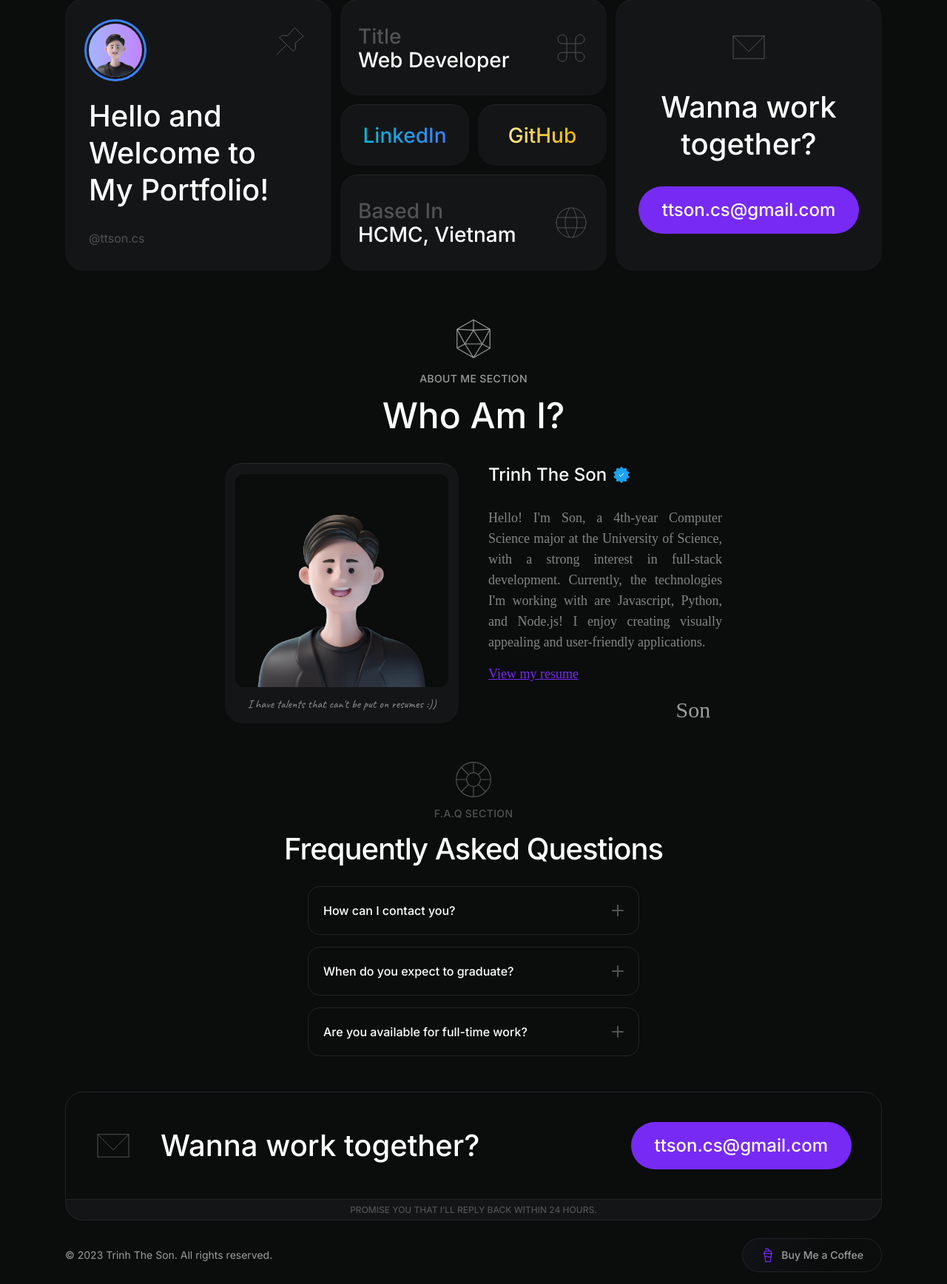
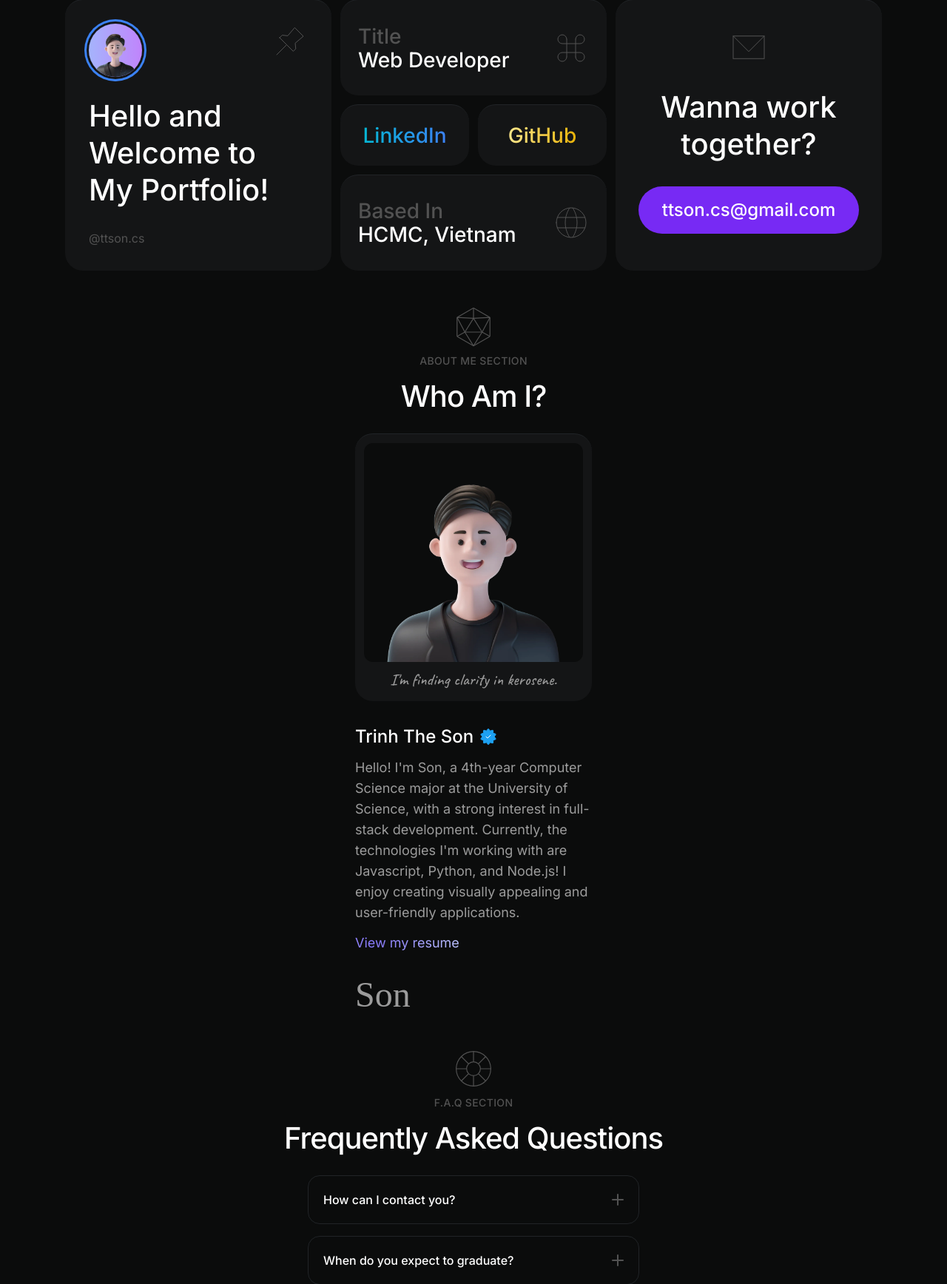
Before and after one commit to ttsoncs/Django-Portfolio-2023, a Django app: page / in a window 1280 px wide. Shown: the part 82-1818 px from the top of the page at 74% size. Run offline with Django 4.2, Linux system fonts and the light colour scheme; some libraries are stand-ins or nearby versions; some web fonts are replaced.

Commit message:
Update about section

```diff
--- a/static/js/_base.js
+++ b/static/js/_base.js
@@ -5,10 +5,10 @@ const e2 = document.querySelector('#n2')
 const e3 = document.querySelector('#n3')
 const e4 = document.querySelector('#n4')
 
-const a1 = annotate(e1, { type: 'box', color: '#FF218C', strokeWidth: '1.5' })
-const a2 = annotate(e2, { type: 'box', color: '#FFD800', strokeWidth: '1.5' })
-const a3 = annotate(e3, { type: 'box', color: '#21B1FF', strokeWidth: '1.5' })
-const a4 = annotate(e4, { type: 'underline', color: '#525252', strokeWidth: '1.5', iterations: 1, animate: false, padding: -5 })
+const a1 = annotate(e1, { type: 'underline', color: '#FF218C', strokeWidth: '1.5' })
+const a2 = annotate(e2, { type: 'underline', color: '#FFD800', strokeWidth: '1.5' })
+const a3 = annotate(e3, { type: 'underline', color: '#21B1FF', strokeWidth: '1.5' })
+const a4 = annotate(e4, { type: 'underline', color: '#9c9c9c', strokeWidth: '1', iterations: 1, animate: false, padding: -5 })
 
 const ag = annotationGroup([a1, a2, a3]);
 ag.show();
--- a/templates/_base.html
+++ b/templates/_base.html
@@ -20,8 +20,7 @@
         <link rel="preconnect" href="https://fonts.gstatic.com" crossorigin />
         <link href="https://fonts.googleapis.com/css2?family=Caveat:wght@500&family=Inter:wght@300;400;500;600;700&family=Manrope:wght@200;300;400;500;600;700&family=Albert+Sans:wght@500&display=swap"
               rel="stylesheet" />
-        <link href="https://fonts.cdnfonts.com/css/watford" rel="stylesheet" />
-        <link href="https://fonts.cdnfonts.com/css/grestelan" rel="stylesheet" />
+        <link href="https://fonts.cdnfonts.com/css/nathaly-couple" rel="stylesheet">
     </head>
     <body class="bg-custom-black overflow-x-hidden !scroll-smooth">
         {% include 'navbar.html' %}
--- a/templates/about.html
+++ b/templates/about.html
@@ -1,13 +1,39 @@
 {% load static %}
-<section class="grid max-w-2xl grid-cols-2 grid-rows-3 gap-10 mx-auto mt-16">
+<section class="mx-auto mt-12 grid max-w-sm grid-cols-1 space-y-5 px-8">
+  <div class="col-span-1 flex w-full flex-col items-center space-y-2">
+    <svg class="h-10 w-10 md:h-14 md:w-14" viewBox="0 0 24 24" stroke-width="0.5" fill="none" xmlns="http://www.w3.org/2000/svg" color="#525252">
+      <path d="M11.7 1.173a.6.6 0 01.6 0l8.926 5.154a.6.6 0 01.3.52v10.307a.6.6 0 01-.3.52L12.3 22.826a.6.6 0 01-.6 0l-8.926-5.154a.6.6 0 01-.3-.52V6.847a.6.6 0 01.3-.52L11.7 1.174z" stroke="#525252" stroke-width="0.5" stroke-linecap="round" stroke-linejoin="round"></path>
+      <path d="M17 15H7l5-8 5 8z" stroke="#525252" stroke-width="0.5" stroke-linecap="round" stroke-linejoin="round"></path>
+      <path d="M2.5 6.5L12 7M2.5 6.5L7 15M21.5 6.5L17 15M21.5 6.5L12 7V1M21.5 17.5L17 15M2.5 17.5L7 15M7 15l5 8 5-8" stroke="#525252" stroke-width="0.5" stroke-linejoin="round"></path>
+    </svg>
+    <p class="text-gray-text-light font-['Inter'] text-sm font-medium tracking-wide">ABOUT ME SECTION</p>
+    <div class="text-center font-['Inter'] text-[1.75rem] font-medium tracking-tight text-white md:text-[2.5rem]">Who Am I?</div>
+  </div>
+  <div class="border-gray-border bg-gray-bg col-span-1 flex flex-col items-center justify-between space-y-2 rounded-3xl border-t p-3">
+    <img src="{% static 'images/avatar.webp' %}" alt="" class="bg-custom-black rounded-xl" />
+    <p class="text-gray-text items-end font-['Caveat'] text-[1.375rem]">I'm finding clarity in kerosene.</p>
+  </div>
+  <div class="col-span-1 flex flex-col justify-between space-y-3">
+    <div class="mt-3 flex items-center space-x-2">
+      <p class="font-['Inter'] text-2xl font-medium text-white">Trinh The Son</p>
+      <svg width="24px" height="24px" stroke-width="1" viewBox="0 0 24 24" fill="#1da1f2" xmlns="http://www.w3.org/2000/svg" color="#000000">
+        <path d="M11.528 1.6a.6.6 0 01.944 0l1.809 2.3a.6.6 0 00.635.207l2.815-.798a.6.6 0 01.764.554l.11 2.925a.6.6 0 00.393.54l2.747 1.01a.6.6 0 01.292.897l-1.63 2.431a.6.6 0 000 .668l1.63 2.431a.6.6 0 01-.292.897l-2.747 1.01a.6.6 0 00-.392.54l-.111 2.925a.6.6 0 01-.764.554l-2.815-.798a.6.6 0 00-.636.206L12.473 22.4a.6.6 0 01-.944 0L9.72 20.1a.6.6 0 00-.635-.207l-2.815.798a.6.6 0 01-.764-.554l-.11-2.925a.6.6 0 00-.393-.54l-2.747-1.01a.6.6 0 01-.292-.897l1.63-2.431a.6.6 0 000-.668l-1.63-2.431a.6.6 0 01.292-.897l2.747-1.01a.6.6 0 00.392-.54l.111-2.925a.6.6 0 01.764-.554l2.815.798A.6.6 0 009.72 3.9L11.53 1.6z" stroke="#1da1f2" stroke-width="1"></path>
+        <path d="M9 12l2 2 4-4" stroke="#fff" stroke-width="1" stroke-linecap="round" stroke-linejoin="round"></path>
+      </svg>
+    </div>
+    <p class="text-gray-text font-['Inter'] text-lg">Hello! I'm Son, a 4th-year Computer Science major at the University of Science, with a strong interest in full-stack development. Currently, the technologies I'm working with are <span id="n1">Javascript</span>, <span id="n2">Python</span>, and <span id="n3">Node.js</span>! I enjoy creating visually appealing and user-friendly applications.</p>
+    <span>
+      <a href="{% static 'public/TrinhTheSon_Resume.pdf' %}" target="_blank" rel="noopener noreferrer" class="animate-text-gradient !inline-block bg-gradient-to-r from-[#b2a8fd] via-[#8678f9] to-[#c7d2fe] bg-[200%_auto] bg-clip-text font-['Inter'] text-lg leading-relaxed text-transparent transition-colors duration-500 hover:text-white">View my resume</a>
+    </span>
+    <p class="text-gray-text pt-5 font-['nathaly_couple'] text-5xl">
+      <span id="n4">Son</span>
+    </p>
+  </div>
+</section>
+
+{% comment %} <section class="grid max-w-2xl grid-cols-2 grid-rows-3 gap-10 mx-auto mt-16">
     <div class="flex flex-col items-center row-span-1 space-y-4 col-span-full">
-        <svg width="56px"
-             height="56px"
-             viewBox="0 0 24 24"
-             stroke-width="0.5"
-             fill="none"
-             xmlns="http://www.w3.org/2000/svg"
-             color="#9c9c9c">
+        <svg width="56px" height="56px" viewBox="0 0 24 24" stroke-width="0.5" fill="none" xmlns="http://www.w3.org/2000/svg" color="#9c9c9c">
             <path d="M11.7 1.173a.6.6 0 01.6 0l8.926 5.154a.6.6 0 01.3.52v10.307a.6.6 0 01-.3.52L12.3 22.826a.6.6 0 01-.6 0l-8.926-5.154a.6.6 0 01-.3-.52V6.847a.6.6 0 01.3-.52L11.7 1.174z" stroke="#9c9c9c" stroke-width="0.5" stroke-linecap="round" stroke-linejoin="round">
             </path>
             <path d="M17 15H7l5-8 5 8z" stroke="#9c9c9c" stroke-width="0.5" stroke-linecap="round" stroke-linejoin="round"></path>
@@ -18,21 +44,13 @@
         <div class="text-center font-['Inter'] text-5xl font-medium text-white">Who Am I?</div>
     </div>
     <div class="col-span-1 row-span-2 flex flex-col items-center justify-around rounded-3xl border-t border-[#292929] bg-[#141516] p-2">
-        <img src="{% static 'images/avatar.webp' %}"
-             alt=""
-             class="w-72 rounded-xl bg-[#0b0c0c]" />
+        <img src="{% static 'images/avatar.webp' %}" alt="" class="w-72 rounded-xl bg-[#0b0c0c]" />
         <p class="font-['Caveat'] text-base text-[#848484]">I have talents that can't be put on resumes :))</p>
     </div>
     <div class="flex flex-col justify-between col-span-1 row-span-2">
         <div class="flex items-center pb-3 space-x-2">
             <p class="font-['Inter'] text-2xl font-medium text-white">Trinh The Son</p>
-            <svg width="24px"
-                 height="24px"
-                 stroke-width="1"
-                 viewBox="0 0 24 24"
-                 fill="#1da1f2"
-                 xmlns="http://www.w3.org/2000/svg"
-                 color="#000000">
+            <svg width="24px" height="24px" stroke-width="1" viewBox="0 0 24 24" fill="#1da1f2" xmlns="http://www.w3.org/2000/svg" color="#000000">
                 <path d="M11.528 1.6a.6.6 0 01.944 0l1.809 2.3a.6.6 0 00.635.207l2.815-.798a.6.6 0 01.764.554l.11 2.925a.6.6 0 00.393.54l2.747 1.01a.6.6 0 01.292.897l-1.63 2.431a.6.6 0 000 .668l1.63 2.431a.6.6 0 01-.292.897l-2.747 1.01a.6.6 0 00-.392.54l-.111 2.925a.6.6 0 01-.764.554l-2.815-.798a.6.6 0 00-.636.206L12.473 22.4a.6.6 0 01-.944 0L9.72 20.1a.6.6 0 00-.635-.207l-2.815.798a.6.6 0 01-.764-.554l-.11-2.925a.6.6 0 00-.393-.54l-2.747-1.01a.6.6 0 01-.292-.897l1.63-2.431a.6.6 0 000-.668l-1.63-2.431a.6.6 0 01.292-.897l2.747-1.01a.6.6 0 00.392-.54l.111-2.925a.6.6 0 01.764-.554l2.815.798A.6.6 0 009.72 3.9L11.53 1.6z" stroke="#1da1f2" stroke-width="1">
                 </path>
                 <path d="M9 12l2 2 4-4" stroke="#fff" stroke-width="1" stroke-linecap="round" stroke-linejoin="round"></path>
@@ -41,14 +59,11 @@
         <p class="text-justify font-['Wotfard'] text-lg text-[#858585]">
             Hello! I'm Son, a 4th-year Computer Science major at the University of Science, with a strong interest in full-stack development. Currently, the technologies I'm working with are <span id="n1">Javascript</span>, <span id="n2">Python</span>, and <span id="n3">Node.js</span>! I enjoy creating visually appealing and user-friendly applications.
         </p>
-        <a href="{% static 'public/TrinhTheSon_Resume.pdf' %}"
-           target="_blank"
-           rel="noopener noreferrer"
-           class="text-justify font-['Wotfard'] text-lg leading-relaxed text-[#772af4] underline">View my resume</a>
+        <a href="{% static 'public/TrinhTheSon_Resume.pdf' %}" target="_blank" rel="noopener noreferrer" class="text-justify font-['Wotfard'] text-lg leading-relaxed text-[#772af4] underline">View my resume</a>
         <div class="w-[95%]">
             <p class="text-end font-['Grestelan'] text-3xl text-[#9c9c9c]">
                 <span id="n4">Son</span>
             </p>
         </div>
     </div>
-</section>
+</section> {% endcomment %}
--- a/templates/faq.html
+++ b/templates/faq.html
@@ -1,7 +1,6 @@
 {% load static %}
 <section class="mx-auto mt-12 max-w-2xl space-y-5 px-6">
   <div class="flex w-full flex-col items-center space-y-2">
-    <?xml version="1.0" encoding="UTF-8"?>
     <svg class="h-10 w-10 md:h-14 md:w-14" viewBox="0 0 24 24" stroke-width="1" fill="none" xmlns="http://www.w3.org/2000/svg" color="#000000">
       <path d="M12 22C6.477 22 2 17.523 2 12S6.477 2 12 2s10 4.477 10 10-4.477 10-10 10z" stroke="#525252" stroke-width="0.5" stroke-linecap="round" stroke-linejoin="round"></path>
       <path d="M12 16a4 4 0 110-8 4 4 0 010 8zM12 2v6M12 16v6M2 12h6M16 12h6M4.929 4.929L9.172 9.17M14.828 14.829l4.243 4.242M4.929 19.071l4.243-4.242M14.828 9.171l4.243-4.242" stroke="#525252" stroke-width="0.5" stroke-linecap="round" stroke-linejoin="round"></path>
--- a/templates/navbar.html
+++ b/templates/navbar.html
@@ -48,7 +48,7 @@
             <path d="M3 12h18m0 0l-8.5-8.5M21 12l-8.5 8.5" stroke="#9c9c9c" stroke-width="1.5" stroke-linecap="round" stroke-linejoin="round"></path>
           </svg>
         </a>
-        <a href="mailto:ttson.cs@gmail.com" target="_blank" rel="noopener noreferrer" class="animate-background-shine border-custom-purple text-gray-text inline-flex w-full items-center justify-center rounded-full border bg-[linear-gradient(110deg,#0b0c0c,45%,#1e2631,55%,#0b0c0c)] bg-[length:200%_100%] px-8 py-2 font-['Inter'] text-2xl font-medium md:hidden">ttson.cs@gmail.com</a>
+        <a href="mailto:ttson.cs@gmail.com" target="_blank" rel="noopener noreferrer" class="animate-background-shine border-custom-purple text-gray-text inline-flex w-full items-center justify-center rounded-full border bg-[linear-gradient(110deg,#0b0c0c,45%,#1e2631,55%,#0b0c0c)] bg-[length:200%_100%] px-8 py-2 font-['Inter'] text-2xl font-medium md:hidden hover:text-white transition-colors duration-500">ttson.cs@gmail.com</a>
       </div>
     </nav>
   </div>
```
Also changed, not shown: theme/static/css/dist/styles.css.
